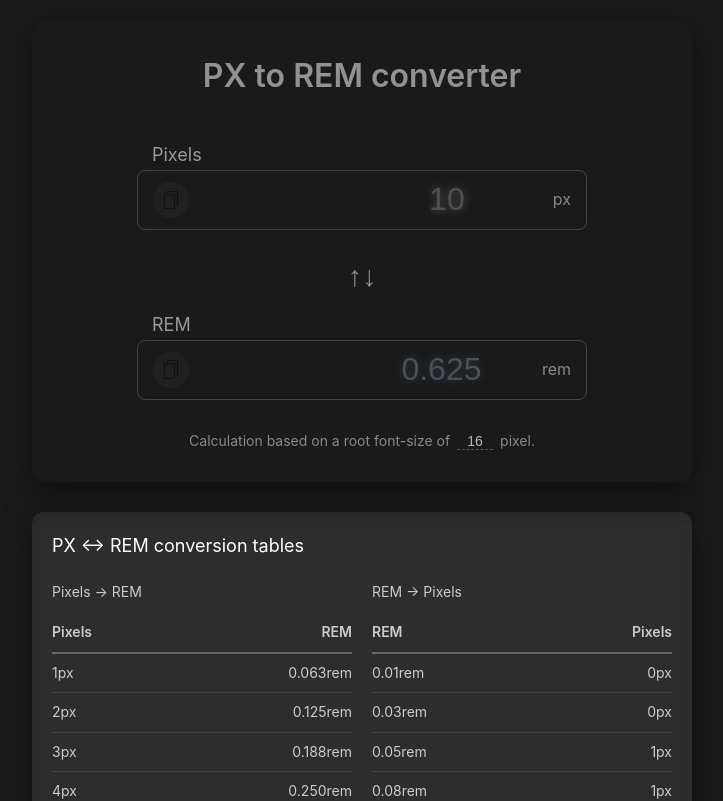
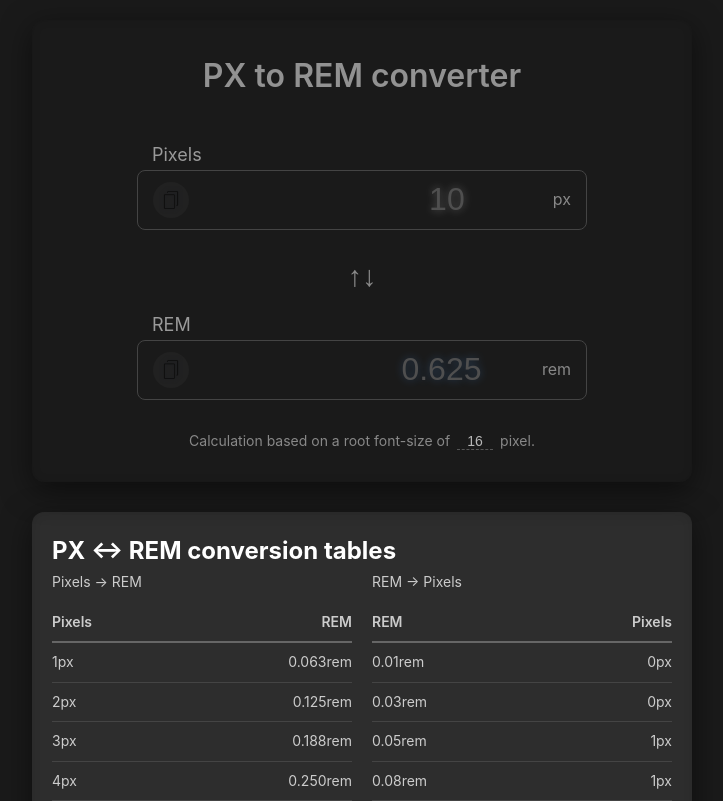
Before and after one commit to vijay2898AD/PX-to-REM-converter, a React (Vite) app: page / in a window 1280 px wide. Shown: the top 801 px of the page, without its empty margins (278-1001 px from the left). Built offline with nearby package versions, Linux system fonts and the light colour scheme.

Commit message:
swap values

```diff
--- a/src/PxToRemConverter.jsx
+++ b/src/PxToRemConverter.jsx
@@ -109,7 +109,7 @@ return (
           className="converter-arrow"
           onClick={handleSwap}
           aria-label="Swap values"
-          title="Swap pixels with rem"
+          title= "Swap values"
         >
         ↑↓
         </button>
@@ -153,7 +153,7 @@ return (
 
 
       <div className="conversion-table">
-        <h3>PX ↔ REM conversion tables</h3>
+        <h2>PX ↔ REM conversion tables</h2>
         <div className="table-container">
           <div className="table-section">
             <h4>Pixels → REM</h4>
```
Lines whose indentation alone changed are shown as unchanged.
